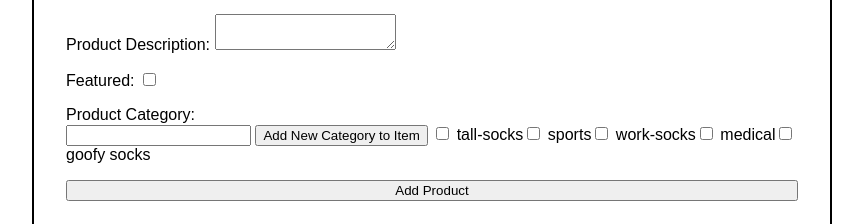
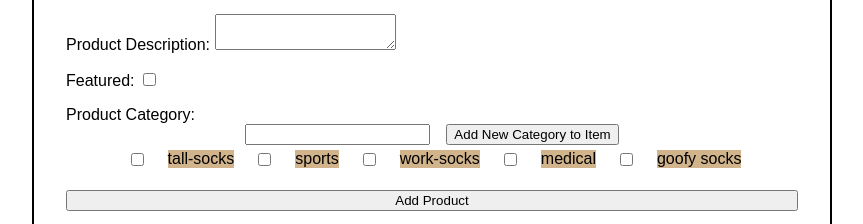
Before and after one commit to toltalchaos/shop-os, a SvelteKit app in the folder online-store/: page /siteManagement in a window 1280 px wide. Shown: the part 1142-1366 px from the top of the page, without its empty margins (208-1071 px from the left). Built offline with nearby package versions, Linux system fonts and the light colour scheme.

Commit message:
finalize category edit component

```diff
--- a/online-store/src/components/categoryEditDDL.svelte
+++ b/online-store/src/components/categoryEditDDL.svelte
@@ -44,9 +44,12 @@
 	}
 </script>
 
-<div>
+<div class="container">
+	<div class="new-category">
 		<input type="text" bind:value={newCategoryInput} />
 		<button on:click|preventDefault={addNewCategory}> Add New Category to Item</button>
+	</div>
+	<div class="checkboxes">
 		{#each Object.keys(productsByCategory) as category}
 			<input
 				type="checkbox"
@@ -55,9 +58,36 @@
 				id={category}
 				on:change={updatecategoryArray}
 			/>
-		<label for={category}>{category}</label>
+			<label for={category}
+            style="background-color: {$siteData.primaryColor}; {$categoryArray.includes(category) ? 'opacity: 0.5' : ''}"
+            >{category}</label>
 		{/each}
+	</div>
 </div>
 
 <style>
+    .container {
+        display: flex;
+        flex-direction: column;
+        justify-content: center;
+        align-items: center;
+    }
+    .checkboxes {
+        display: flex;
+        flex-wrap: wrap;
+        justify-content: center;
+        align-items: center;
+        gap: 1rem;
+    }
+    .checkboxes input, .checkboxes button {
+        margin: 0.5rem;
+        padding: 0.5rem;
+    }
+    .new-category {
+        display: flex;
+        flex-wrap: wrap;
+        justify-content: center;
+        align-items: center;
+        gap: 1rem;
+    }
 </style>
```
Lines whose indentation alone changed are shown as unchanged.
